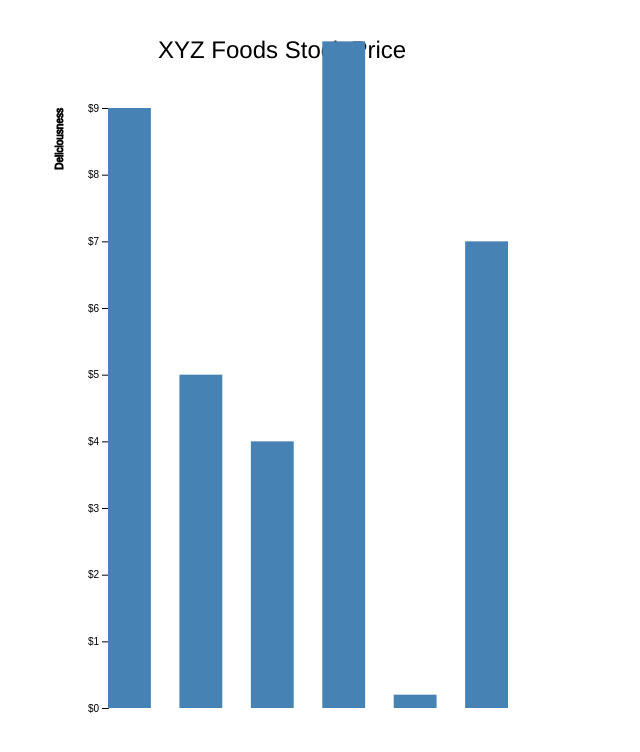
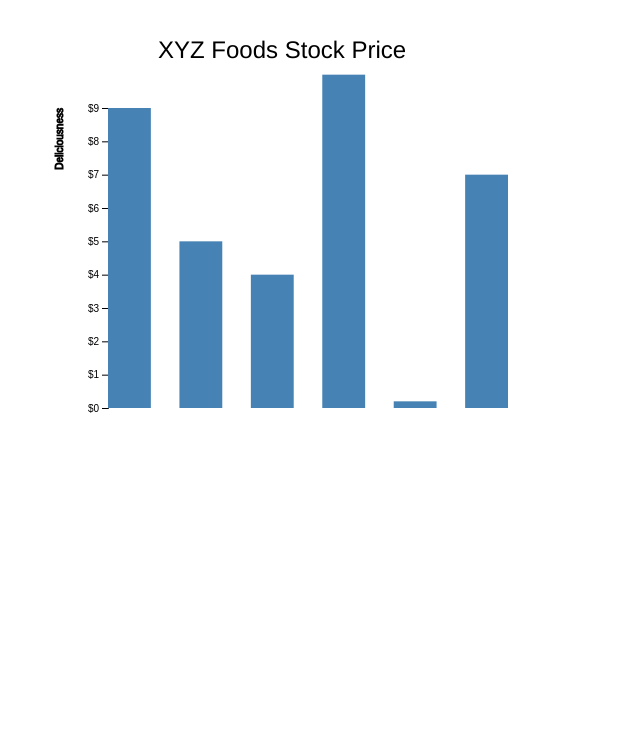
Before and after one commit to EdelaBrena84/tarea_hv3, a website: page src/hv.html in a window 1280 px wide. Shown: the whole page, without its empty margins (0-640 px from the left). Drawn offline with nearby package versions, Linux system fonts and the light colour scheme.

Commit message:
Update hv.html

```diff
--- a/src/hv.html
+++ b/src/hv.html
@@ -20,7 +20,7 @@ d3.select("body").append("p").text(d.Food + " " + d. Deliciousness);
 </script>
 </head>
 <body>
-    <svg width="600" height="800"></svg>
+    <svg width="600" height="500"></svg>
 <script>
 
     var svg = d3.select("svg"),
```
